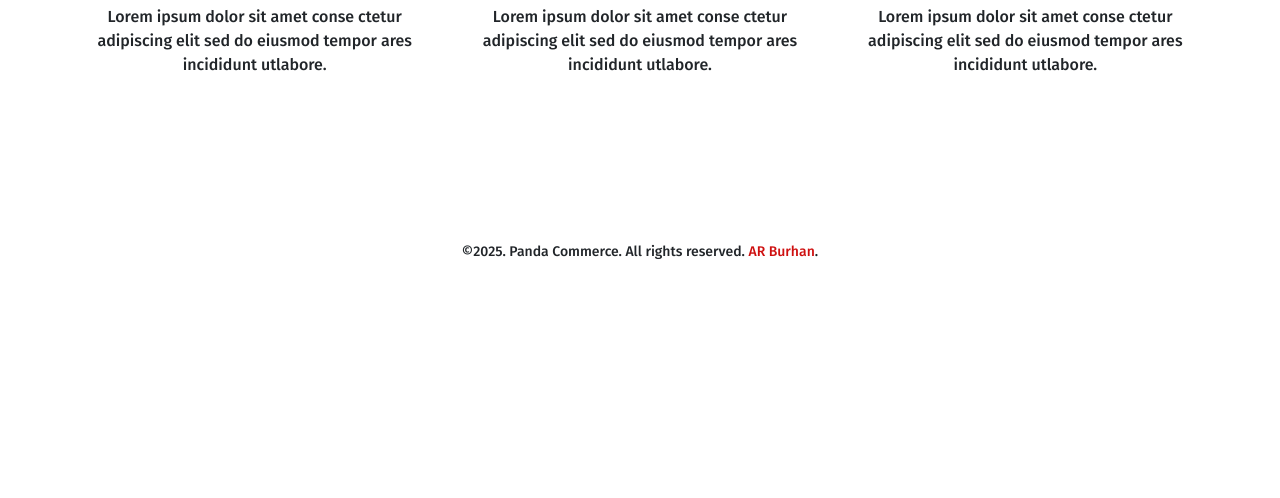
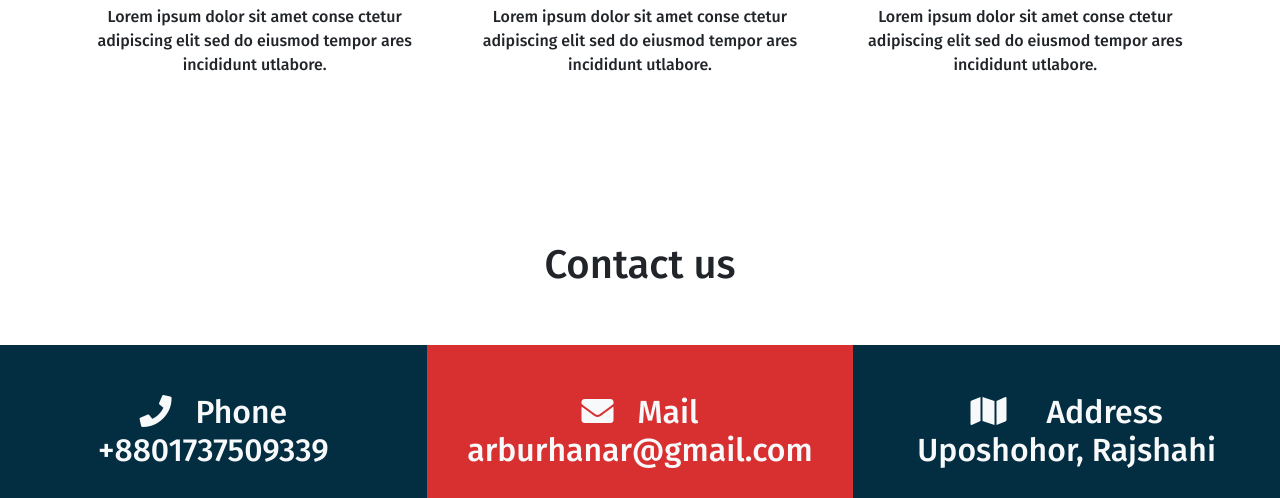
Before and after one commit to arburhan/Grid-Pro, a plain HTML site: page index.html in a window 1280 px wide. Shown: the part 2302-2800 px from the top of the page. Before the commit the page ends 2580 px from the top, so only its background shows below. Drawn offline with Linux system fonts and the light colour scheme.

Commit message:
Alhamdulillah Complete

```diff
--- a/css/style.css
+++ b/css/style.css
@@ -21,7 +21,7 @@ body{
 }
 .buttons:hover{
     background-color: white;
-    color: #d83030;
+    color: #756868;
 }
 .section-padding{
     padding: 100px 0px;
--- a/index.html
+++ b/index.html
@@ -30,20 +30,20 @@
               <a class="nav-link active" aria-current="page" href="#">Home</a>
             </li>
             <li class="nav-item">
-              <a class="nav-link active px-lg-4" href="#shoes">Shoes</a>
+              <a class="nav-link active px-lg-4" href="#about">About</a>
             </li>
             <li class="nav-item">
-              <a class="nav-link active" href="#backpack">Backpack</a>
+              <a class="nav-link active" href="#services">Services</a>
             </li>
             <li class="nav-item">
-              <a class="nav-link active px-lg-4" href="#subscribe">Subscribe</a>
+              <a class="nav-link active px-lg-4" href="#contact">Contact</a>
             </li>
           </ul>
         </div>
       </div>
     </nav>
   </header>
-  <main class="">
+  <main>
     <!--top banner section  -->
     <section class="container-fluid section-background">
       <div class="row justify-content-center align-items-center px-lg-5 text-center text-lg-start section-padding">
@@ -59,7 +59,7 @@
 
     </section>
     <!-- about us section -->
-    <section class="container section-padding">
+    <section id="about" class="container section-padding">
       <div class="row">
         <div class="col-12 col-lg-6 ">
           <div class="row">
@@ -110,7 +110,7 @@
 
     </section>
     <!-- premium section -->
-    <section class="container section-padding">
+    <section id="services" class="container section-padding">
       <div class="text-center">
         <h1 class="focus-text py-5">Premium Package</h1>
         <p class="title-text py-5">Our Best Services</p>
@@ -134,9 +134,41 @@
       </div>
 
     </section>
+    <!-- contact section -->
+    <section id="contact" class="container-fluid pb-0 text-center">
+      <h1 class="focustext py-5">
+        Contact us
+      </h1>
+      <div class="row row-cols-1 row-cols-md-3 text-light">
+        <div style="background: #032e42;" class="col py-5">
+          <h2>
+            <i class="fas fa-phone pe-4"></i>Phone
+            <br>
+            <a class="text-decoration-none text-light" target="_blank" href="https://wa.me/+8801737509339">+8801737509339</a>
+          </h2>
+        </div>
+        <div style="background: #d83030;" class="col py-5">
+          <h2>
+            <i class="fas fa-envelope pe-4"></i>Mail
+          <br>
+          <a class="text-decoration-none text-light" target="_blank" href="mailto:emranh421@gmail.com">arburhanar@gmail.com</a>
+          </h2>
+        </div>
+        <div style="background: #032e42;" class="col py-5">
+          <h2>
+            <i class="fas fa-map me-3 pe-4"></i>Address
+            <br>
+            Uposhohor, Rajshahi
+          </h2>
+        </div>
+      </div>
+    </section>
   </main>
-  <footer class="mt-5 text-center px-4">
-    <p class="small">©2025. Panda Commerce. All rights reserved. <a style="text-decoration: none; color: rgb(206, 16, 16);" href="https://www.facebook.com/ar.burhan.560">AR Burhan</a>.</p>
+  <footer class="mt-2 text-center px-4 bg-dark">
+    <div class="py-4">
+      <small class="text-light">© 2022 Grid Pro. All rights reserved</small>
+    <a target="_blank" href="https://www.facebook.com/ar.burhan.560" class="text-decoration-none d-block"><i class="fas fa-heart"></i> AR Burhan</a>
+    </div>
   </footer>
   <script src="js/bootstrap.bundle.min.js"></script>
 </body>
```
